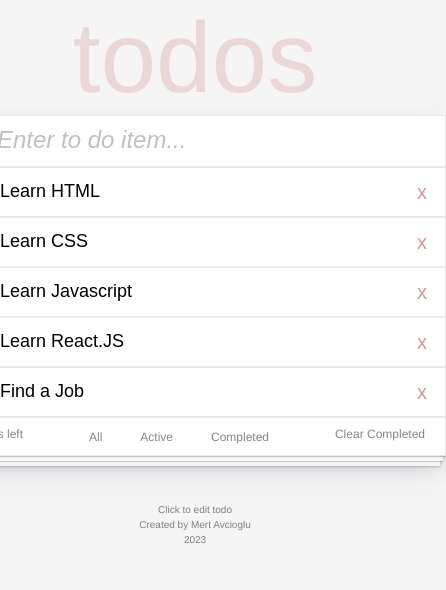
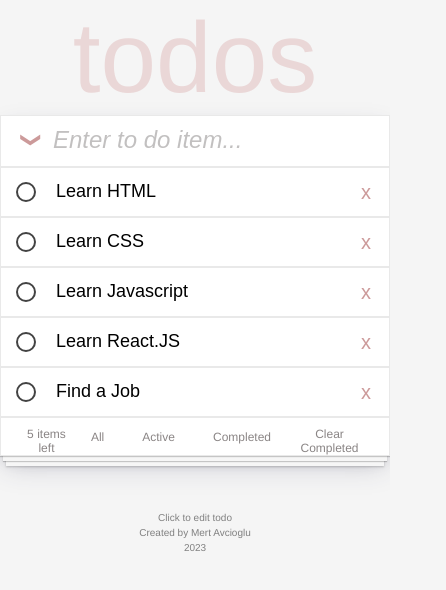
Before and after one commit to mertavcioglu/to-do-app, a React (Create React App) app: page / in a window 390 px wide. Shown: the top 590 px of the page, 446 px wide, since content can reach past the window. Built offline with nearby package versions, Linux system fonts and the light colour scheme.

Commit message:
Added media query for phone

```diff
--- a/src/components/ToDoItem.css
+++ b/src/components/ToDoItem.css
@@ -10,7 +10,7 @@
 
 .listItemText {
   font-size: 18px;
-  width: 100%;
+  /* width: 100%; */
   border: none;
   height: 95%;
   margin: 0 12px 12px 18px;
@@ -90,3 +90,9 @@
   transition: all 0.375s;
   border-radius: 50%;
 }
+
+@media (max-width: 1024px) {
+  .itemContainer {
+    width: auto;
+  }
+}
```
Also changed, not shown: src/Notes.txt (deleted), todoapp.png (deleted).
